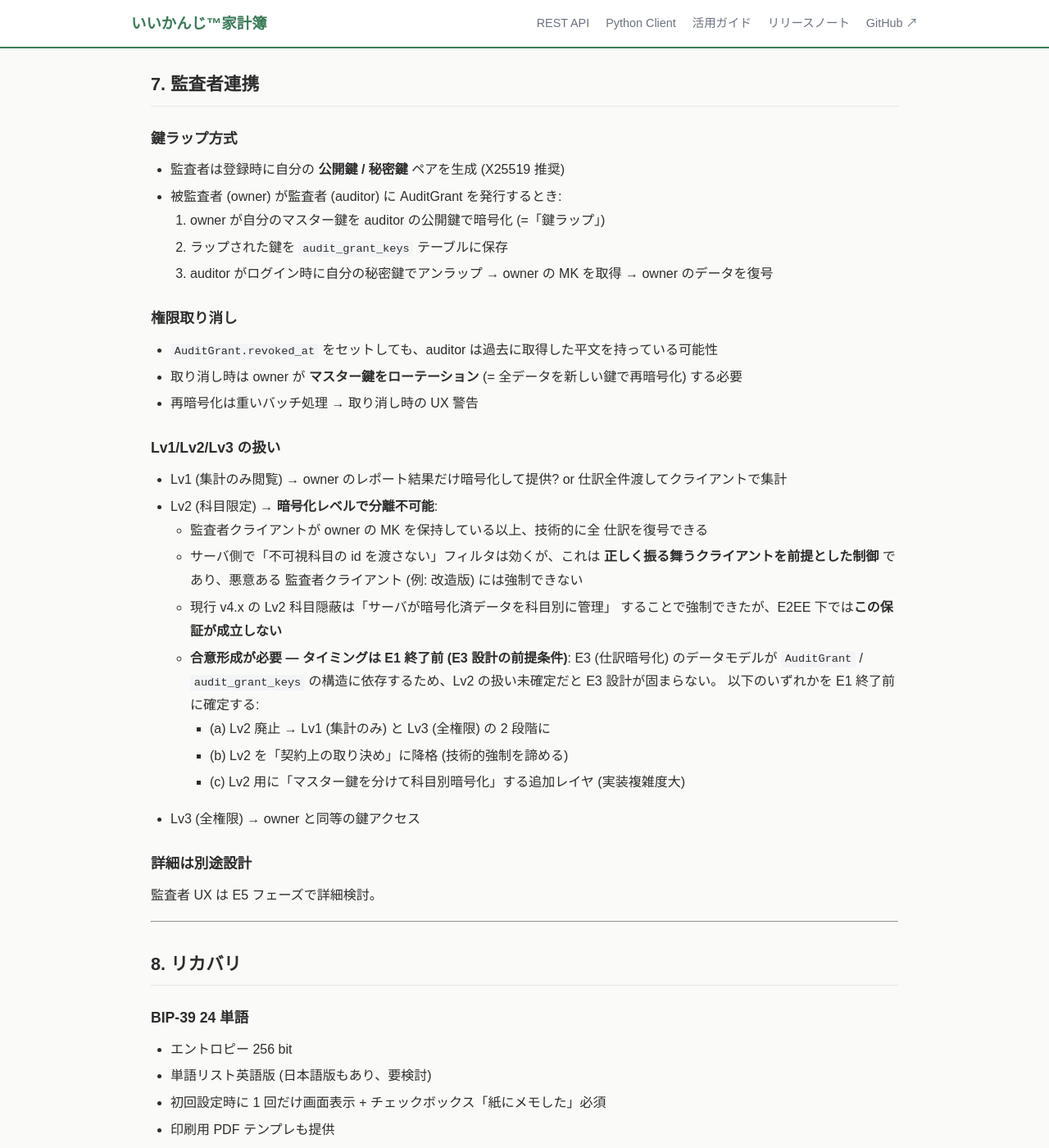
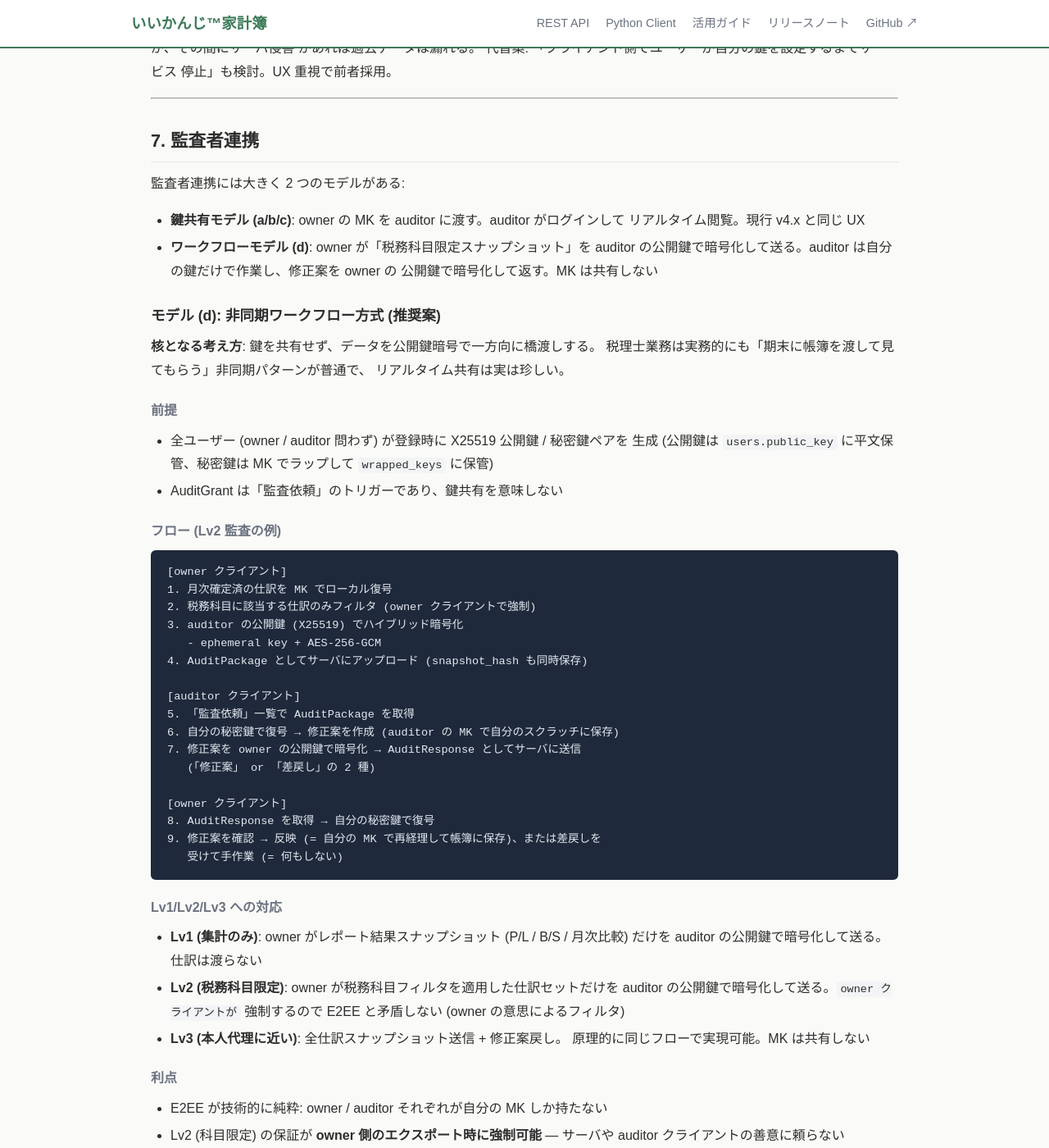
Before and after one commit to nananek/iikanji-kakeibo, a Jekyll site: the page built from docs/v5-e2ee/index.md, in a window 1280 px wide and 1400 px high, scrolled down 8330 px. Shown: the whole window at 82% size. Built offline with Jekyll 4.4.1, drawn with Linux system fonts in a browser that asks for light colours; some of the changed text lies outside the part shown.

Commit message:
docs(v5): 監査者連携を (d) 非同期ワークフロー方式に確定
E0 Phase の E3 ブロッカーだった Lv2 監査の扱いを確定 (Q4)。設計書 §7 を全面
書き換え。

決定: (d) 非同期ワークフロー方式

- owner が auditor の公開鍵で「税務科目限定スナップショット」を暗号化して送信
- auditor は自分の鍵で復号、修正案を owner の公開鍵で暗号化して返送
- owner は修正案を確認・反映 (または差戻し)
- MK は一切共有しない

決定根拠:
1. E2EE と監査制度の論理的矛盾を UX 設計で解消
2. 同時編集は本来の税務・会計顧問のあり方ではない (税理士業務はシーケンシャル)
3. (a/b/c) はいずれも鍵共有を前提とした実装上の妥協であり、E2EE の純粋性を
   犠牲にする

副作用:
- v4.x の Lv2 UX (auditor がリアルタイム閲覧) は廃止
- 修正案の差分表示・コンフリクト解決 UI を E5 で新設
- 鍵ローテーション不要 (権限取消は単に次のスナップショットを作らないだけ)

確定事項表に「監査者連携モデル」行を追加。鍵共有モデル (a/b/c) の詳細も
「(d) を採用しない場合の参考」として残置。

Co-Authored-By: Claude Opus 4.7 (1M context) <noreply@anthropic.com>

````diff
--- a/docs/v5-e2ee/index.md
+++ b/docs/v5-e2ee/index.md
@@ -22,6 +22,7 @@ title: v5.0 E2EE 設計書 (たたき台)
 | 自家ホスト LLM (`paid_llm` / `llama_cpp`) | E2EE と両立不可 → **v5.0 で廃止** |
 | 移行戦略 | **一斉移行** (メンテナンスウィンドウ付。全ユーザーがパスフレーズ / Passkey 設定後に使える状態へ) |
 | データ一括 zip ダウンロード | v5.0 で実装 (クライアントサイド復号 + バックグラウンド zip + メール通知) |
+| **監査者連携モデル (2026-05-22)** | **(d) 非同期ワークフロー方式**。owner が auditor の公開鍵でスナップショットを暗号化して渡し、auditor は修正案を owner の公開鍵で暗号化して返す。MK は共有しない。同時編集は不可 (本来の税務顧問の在り方とも整合) |
 
 ---
 
@@ -330,44 +331,123 @@ Discord 等に **平文で送信** している。E3 で仕訳が暗号化され
 
 ## 7. 監査者連携
 
-### 鍵ラップ方式
+監査者連携には大きく 2 つのモデルがある:
+
+- **鍵共有モデル (a/b/c)**: owner の MK を auditor に渡す。auditor がログインして
+  リアルタイム閲覧。現行 v4.x と同じ UX
+- **ワークフローモデル (d)**: owner が「税務科目限定スナップショット」を auditor
+  の公開鍵で暗号化して送る。auditor は自分の鍵だけで作業し、修正案を owner の
+  公開鍵で暗号化して返す。MK は共有しない
+
+### モデル (d): 非同期ワークフロー方式 (推奨案)
+
+**核となる考え方**: 鍵を共有せず、データを公開鍵暗号で一方向に橋渡しする。
+税理士業務は実務的にも「期末に帳簿を渡して見てもらう」非同期パターンが普通で、
+リアルタイム共有は実は珍しい。
+
+#### 前提
+
+- 全ユーザー (owner / auditor 問わず) が登録時に X25519 公開鍵 / 秘密鍵ペアを
+  生成 (公開鍵は `users.public_key` に平文保管、秘密鍵は MK でラップして
+  `wrapped_keys` に保管)
+- AuditGrant は「監査依頼」のトリガーであり、鍵共有を意味しない
+
+#### フロー (Lv2 監査の例)
+
+```
+[owner クライアント]
+1. 月次確定済の仕訳を MK でローカル復号
+2. 税務科目に該当する仕訳のみフィルタ (owner クライアントで強制)
+3. auditor の公開鍵 (X25519) でハイブリッド暗号化
+   - ephemeral key + AES-256-GCM
+4. AuditPackage としてサーバにアップロード (snapshot_hash も同時保存)
+
+[auditor クライアント]
+5. 「監査依頼」一覧で AuditPackage を取得
+6. 自分の秘密鍵で復号 → 修正案を作成 (auditor の MK で自分のスクラッチに保存)
+7. 修正案を owner の公開鍵で暗号化 → AuditResponse としてサーバに送信
+   (「修正案」 or 「差戻し」の 2 種)
+
+[owner クライアント]
+8. AuditResponse を取得 → 自分の秘密鍵で復号
+9. 修正案を確認 → 反映 (= 自分の MK で再経理して帳簿に保存)、または差戻しを
+   受けて手作業 (= 何もしない)
+```
+
+#### Lv1/Lv2/Lv3 への対応
+
+- **Lv1 (集計のみ)**: owner がレポート結果スナップショット (P/L / B/S /
+  月次比較) だけを auditor の公開鍵で暗号化して送る。仕訳は渡らない
+- **Lv2 (税務科目限定)**: owner が税務科目フィルタを適用した仕訳セットだけを
+  auditor の公開鍵で暗号化して送る。`owner クライアントが` 強制するので
+  E2EE と矛盾しない (owner の意思によるフィルタ)
+- **Lv3 (本人代理に近い)**: 全仕訳スナップショット送信 + 修正案戻し。
+  原理的に同じフローで実現可能。MK は共有しない
+
+#### 利点
+
+- E2EE が技術的に純粋: owner / auditor それぞれが自分の MK しか持たない
+- Lv2 (科目限定) の保証が **owner 側のエクスポート時に強制可能** —
+  サーバや auditor クライアントの善意に頼らない
+- 「監査者がデータを見られる範囲」が常に owner の意思に従う
+- 同時編集問題なし (シーケンシャルワークフロー)
+- 監査の前にスナップショット hash を取れば「いつ何を渡したか」の証跡が残る
+  (改ざん検出 + 電帳法的監査証跡)
+- 鍵ローテーション不要: 権限取消は単に「次の AuditPackage を作らない」だけ
+
+#### 欠点
+
+- **リアルタイム閲覧不可** (税理士が「ちょっと見せて」というオンデマンド閲覧
+  ができない)
+- v4.x の Lv2 UX (auditor がログインして閲覧する形式) とは大きく異なる
+- 修正案のマージは owner の手動操作 (auditor が直接書き込めない)
+- 修正案の差分表示・コンフリクト解決の UI が必要 (差分 UI を新設)
+
+### 候補比較
+
+| 案 | 鍵共有 | 技術的強制 | UX 変更 | 実装複雑度 |
+|---|-------|----------|--------|----------|
+| (a) Lv2 廃止 → Lv1/Lv3 のみ | Lv3 で必要 | Lv1 は OK | 小 (Lv2 廃止のみ) | 小 |
+| (b) Lv2 を契約上の取り決めに降格 | Lv2/Lv3 で必要 | なし (善意に依存) | なし | 小 |
+| (c) MK 分離 + 科目別暗号化レイヤ | 部分共有 | 強制可能 | 小 | **大** |
+| **(d) ワークフロー方式 (推奨)** | **共有しない** | **owner 側で強制** | **大 (非同期化)** | 中 |
+
+**(d) 推奨理由**:
+
+1. E2EE と監査制度の論理的矛盾を、UX 設計の変更で解消できる
+2. そもそも **同時編集は本来の税務・会計顧問のあり方ではない**。税理士業務は
+   「帳簿を作成・確定 → 顧問が確認・修正案を提示 → 本人が反映」という
+   シーケンシャルなプロセスであり、リアルタイム共有は実務的にも不要
+3. (a/b/c) はいずれも「鍵共有」を前提とした実装上の妥協であり、E2EE の
+   純粋性を犠牲にする。(d) はこの妥協を不要にする
+
+### 鍵共有モデル (a/b/c) の詳細 — (d) を採用しない場合の参考
+
+#### (a/b/c) 共通: 鍵ラップ方式
 
 - 監査者は登録時に自分の **公開鍵 / 秘密鍵** ペアを生成 (X25519 推奨)
 - 被監査者 (owner) が監査者 (auditor) に AuditGrant を発行するとき:
   1. owner が自分のマスター鍵を auditor の公開鍵で暗号化 (=「鍵ラップ」)
   2. ラップされた鍵を `audit_grant_keys` テーブルに保存
-  3. auditor がログイン時に自分の秘密鍵でアンラップ → owner の MK を取得 → owner のデータを復号
+  3. auditor がログイン時に自分の秘密鍵でアンラップ → owner の MK を取得 →
+     owner のデータを復号
 
-### 権限取り消し
+#### 権限取り消し (a/b/c 採用時)
 
-- `AuditGrant.revoked_at` をセットしても、auditor は過去に取得した平文を持っている可能性
-- 取り消し時は owner が **マスター鍵をローテーション** (= 全データを新しい鍵で再暗号化) する必要
+- `AuditGrant.revoked_at` をセットしても、auditor は過去に取得した平文を
+  持っている可能性
+- 取り消し時は owner が **マスター鍵をローテーション** (= 全データを新しい鍵で
+  再暗号化) する必要
 - 再暗号化は重いバッチ処理 → 取り消し時の UX 警告
 
-### Lv1/Lv2/Lv3 の扱い
+### 決定タイミング
 
-- Lv1 (集計のみ閲覧) → owner のレポート結果だけ暗号化して提供? or 仕訳全件渡してクライアントで集計
-- Lv2 (科目限定) → **暗号化レベルで分離不可能**:
-  - 監査者クライアントが owner の MK を保持している以上、技術的に全
-    仕訳を復号できる
-  - サーバ側で「不可視科目の id を渡さない」フィルタは効くが、これは
-    **正しく振る舞うクライアントを前提とした制御** であり、悪意ある
-    監査者クライアント (例: 改造版) には強制できない
-  - 現行 v4.x の Lv2 科目隠蔽は「サーバが暗号化済データを科目別に管理」
-    することで強制できたが、E2EE 下では**この保証が成立しない**
-  - **合意形成が必要 — タイミングは E1 終了前 (E3 設計の前提条件)**:
-    E3 (仕訳暗号化) のデータモデルが `AuditGrant` / `audit_grant_keys`
-    の構造に依存するため、Lv2 の扱い未確定だと E3 設計が固まらない。
-    以下のいずれかを E1 終了前に確定する:
-    - (a) Lv2 廃止 → Lv1 (集計のみ) と Lv3 (全権限) の 2 段階に
-    - (b) Lv2 を「契約上の取り決め」に降格 (技術的強制を諦める)
-    - (c) Lv2 用に「マスター鍵を分けて科目別暗号化」する追加レイヤ
-      (実装複雑度大)
-- Lv3 (全権限) → owner と同等の鍵アクセス
+E1 終了前 (E3 設計の前提条件)。E3 (仕訳暗号化) のデータモデルが採用案に依存
+するため、未確定だと E3 設計が固まらない。
 
 ### 詳細は別途設計
 
-監査者 UX は E5 フェーズで詳細検討。
+監査者 UX は E5 フェーズで詳細検討 (差分表示・コンフリクト解決 UI 含む)。
 
 ---
 
@@ -401,7 +481,7 @@ Discord 等に **平文で送信** している。E3 で仕訳が暗号化され
 | Q1 | 暗号スキームは AES-256-GCM か XChaCha20-Poly1305 か | E0 プロトタイプで決定 |
 | Q2 | Passkey PRF 非対応ブラウザ (Safari の古いバージョン等) でパスフレーズ強制になる UX | 開発中に試験 |
 | Q3 | レポート計算をクライアント側で行う際の大量データのパフォーマンス | E3 で実測 |
-| Q4 | Lv1/Lv2 監査者の暗号設計 | E5 で詳細 |
+| Q4 | Lv1/Lv2 監査者の暗号設計 | **(d) ワークフロー方式採用が暫定確定 (2026-05-22)** — 鍵共有せず公開鍵暗号でスナップショットを橋渡し。詳細 UX は E5 で詰める |
 | Q5 | バックアップ・整合性監査の運用変更 (平文を見られないので運用者は監視できない) | E6 で運用ドキュメント更新 |
 | Q6 | エクスポート機能 (zip ダウンロード) のバックグラウンドジョブ実装 | E6 で実装 |
 | Q7 | クライアント間 (Web / Python / TUI) の暗号スキーム互換性テスト | E6 で結合テスト |
````
Also changed, not shown: other parts of docs/v5-e2ee/index.md (+1 -1 lines).
